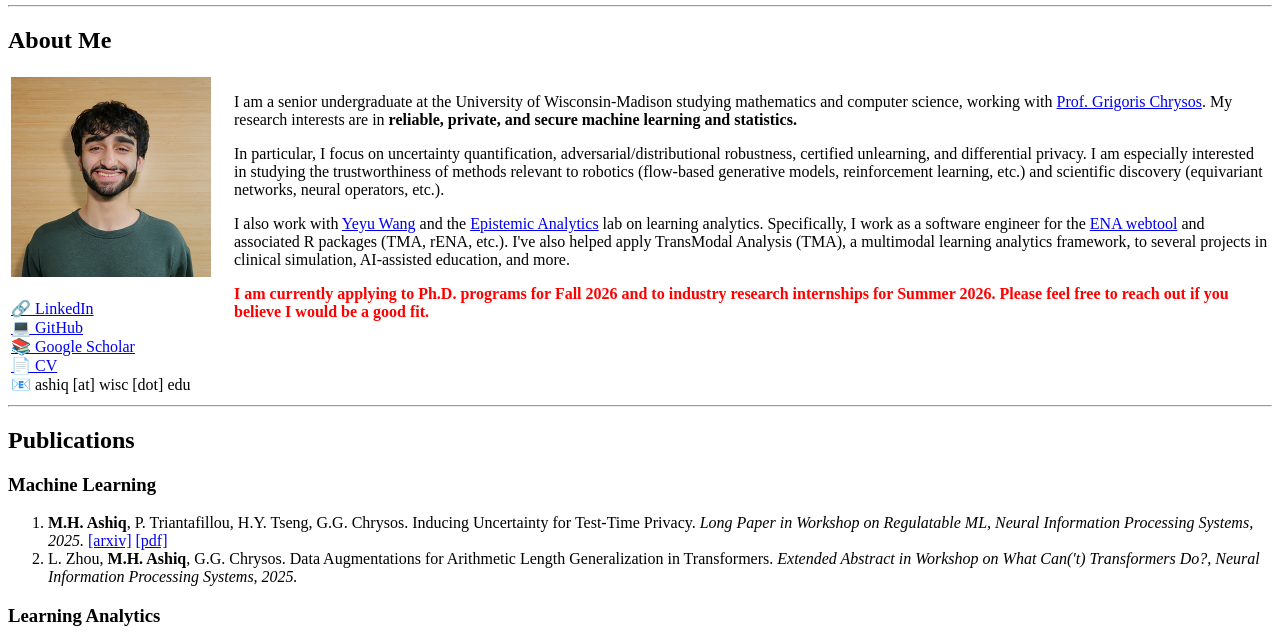
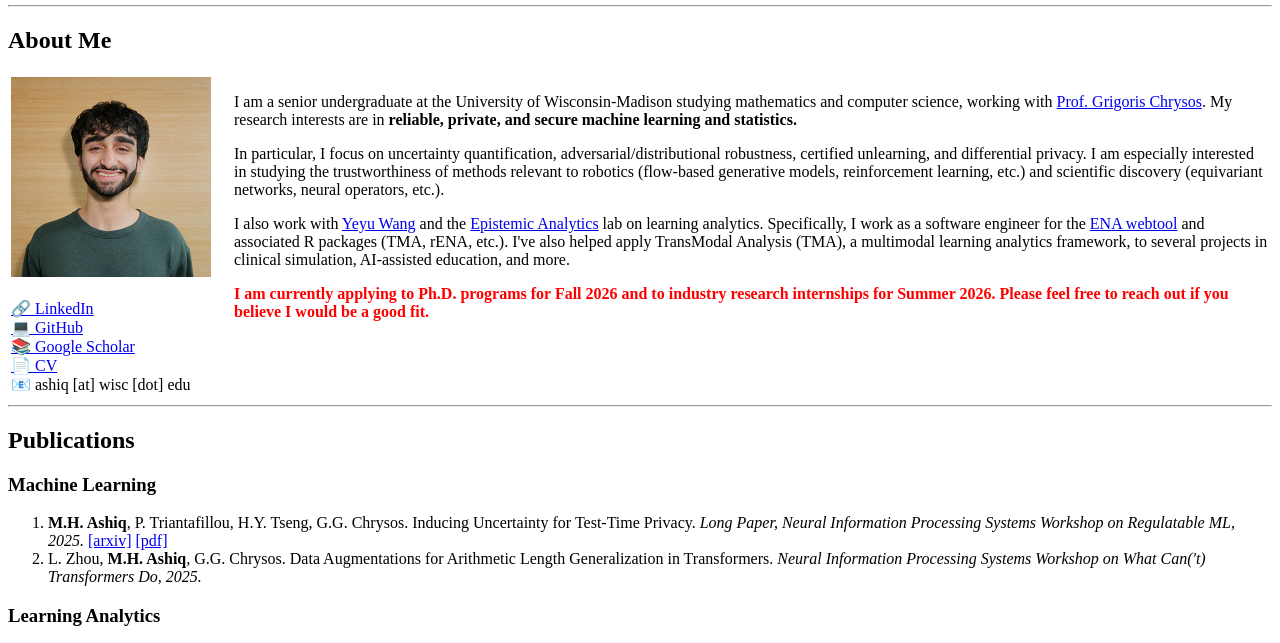
Before and after one commit to ashiqwisc/ashiqwisc.github.io, a plain HTML site: page index.html in a window 1280 px wide. Shown: the part 101-744 px from the top of the page. Drawn offline with Linux system fonts and the light colour scheme.

Commit message:
corrected refs

```diff
--- a/index.html
+++ b/index.html
@@ -55,12 +55,12 @@
   <ol>
     <li>
       <strong>M.H. Ashiq</strong>, P. Triantafillou, H.Y. Tseng, G.G. Chrysos. Inducing Uncertainty for Test-Time Privacy.
-      <em>Long Paper in Workshop on Regulatable ML, Neural Information Processing Systems, 2025.</em>
+      <em>Long Paper, Neural Information Processing Systems Workshop on Regulatable ML, 2025.</em>
       <a href="https://www.arxiv.org/abs/2509.11625">[arxiv]</a> <a href="https://www.arxiv.org/pdf/2509.11625">[pdf]</a>
     </li>
     <li>
       L. Zhou, <strong>M.H. Ashiq</strong>, G.G. Chrysos. Data Augmentations for Arithmetic Length Generalization in Transformers.
-      <em>Extended Abstract in Workshop on What Can('t) Transformers Do?, Neural Information Processing Systems, 2025.</em>
+      <em>Neural Information Processing Systems Workshop on What Can('t) Transformers Do, 2025.</em>
     </li>
   </ol>
 
```
